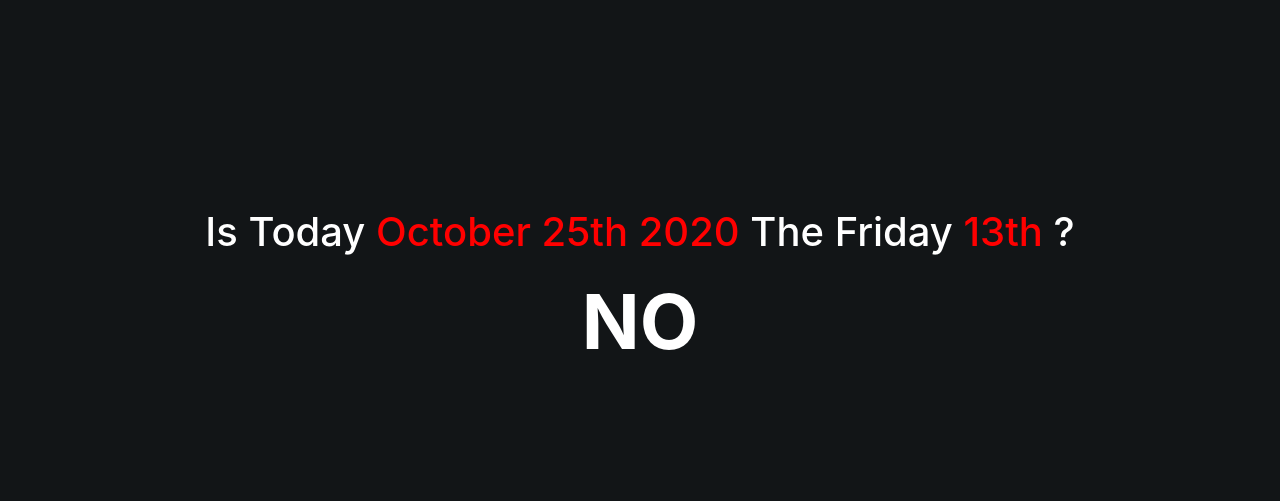
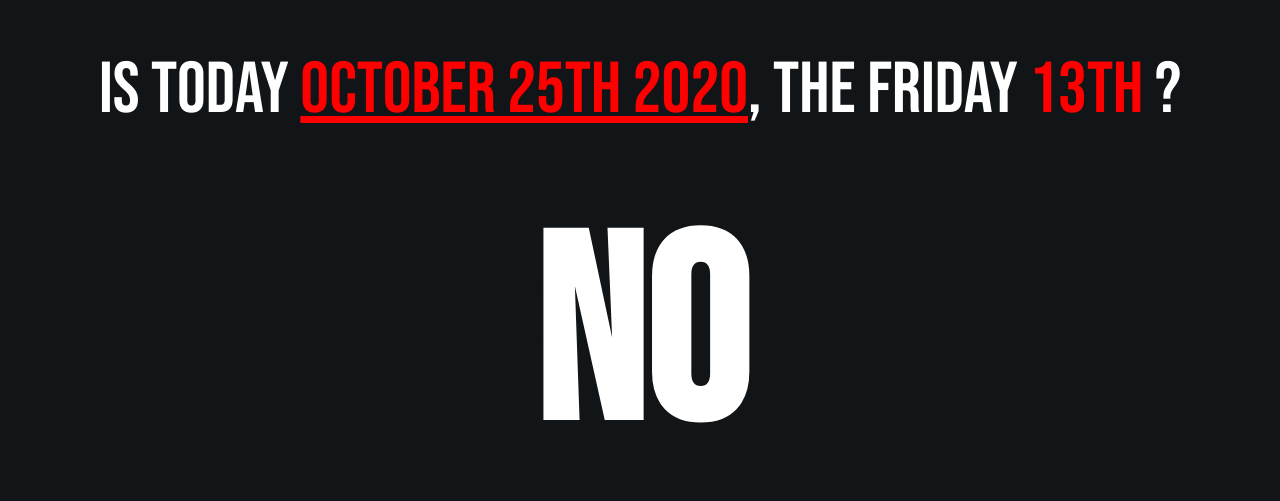
Before and after one commit to pockoface/isTodayFriday13, a plain HTML site: page index.html in a window 1280 px wide. Shown: the part 107-608 px from the top of the page. Drawn offline with nearby package versions, Linux system fonts and the light colour scheme.

Commit message:
font size changed to em

```diff
--- a/css/style.css
+++ b/css/style.css
@@ -1,5 +1,7 @@
 body,html {
     height:100%;
+    font-size: 1.8em;
+    font-family: "Bebas Neue";
 }
 
 body {
@@ -11,11 +13,15 @@ body {
   color:#FF0000;
 }
 
+#current-date {
+  text-decoration: underline;
+}
+
 .center {
   text-align: center;
 }
 
 .result {
-  font-size: 76px;
+  font-size: 5em;
   font-weight: bolder;
 }
--- a/index.html
+++ b/index.html
@@ -6,6 +6,7 @@
     <meta name="description" content="Is Today Friday the 13th?">
     <meta name="author" content="Spooky pocko">
     <link rel="stylesheet" href="https://maxcdn.bootstrapcdn.com/bootstrap/4.0.0/css/bootstrap.min.css" integrity="sha384-Gn5384xqQ1aoWXA+058RXPxPg6fy4IWvTNh0E263XmFcJlSAwiGgFAW/dAiS6JXm" crossorigin="anonymous">
+    <link rel="stylesheet" href="https://fonts.googleapis.com/css2?family=Bebas%20Neue%3Aital%2Cwght%400%2C400">
     <link rel="stylesheet" href="css/style.css">
   </head>
   <body>
@@ -14,7 +15,7 @@
         <div class="col-12">
           <div class="row">
             <div class="col-12 center">
-              <h1>Is Today <span id="current-date"></span> The Friday <span id="thirteen">13th</span> ?</h1>
+              <h1>Is Today <span id="current-date"></span>, The Friday <span id="thirteen">13th</span> ?</h1>
             </div>
           </div>
 
```
